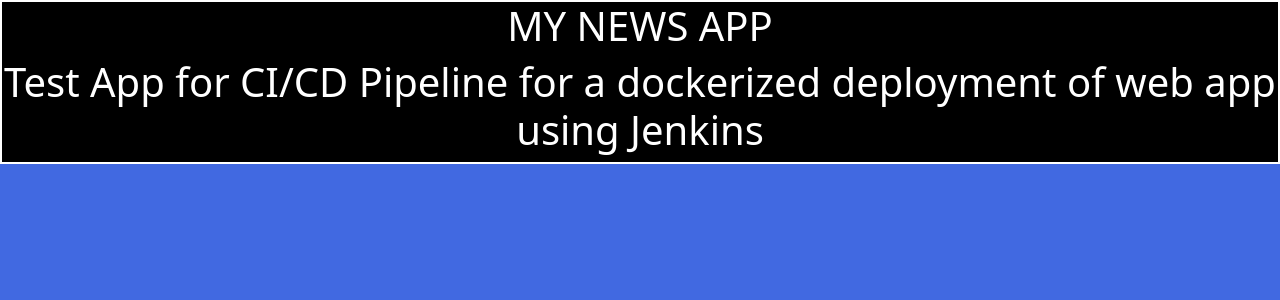
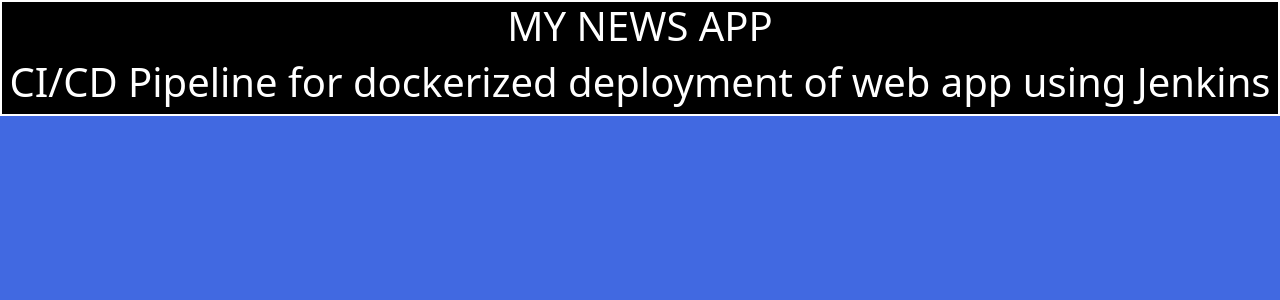
Before and after one commit to shubham16sky/flask-news-app, a Flask app: page / in a window 1280 px wide. Shown: the top 300 px of the page. Run offline with Flask 2, Linux system fonts and the light colour scheme; data that the repository does not hold is empty.

Commit message:
modified html

```diff
--- a/templates/index.html
+++ b/templates/index.html
@@ -15,7 +15,7 @@
     <div style="border: solid 2px; background-color:black; color: white; position: fixed;width: 100%;">
         <center>
             <h1>MY NEWS APP</h1>
-	    <h1> Test App for CI/CD Pipeline for a dockerized deployment of web app using Jenkins</h1>
+	    <h1> CI/CD Pipeline for  dockerized deployment of web app using Jenkins</h1>
         </center>
     </div>
 
```
